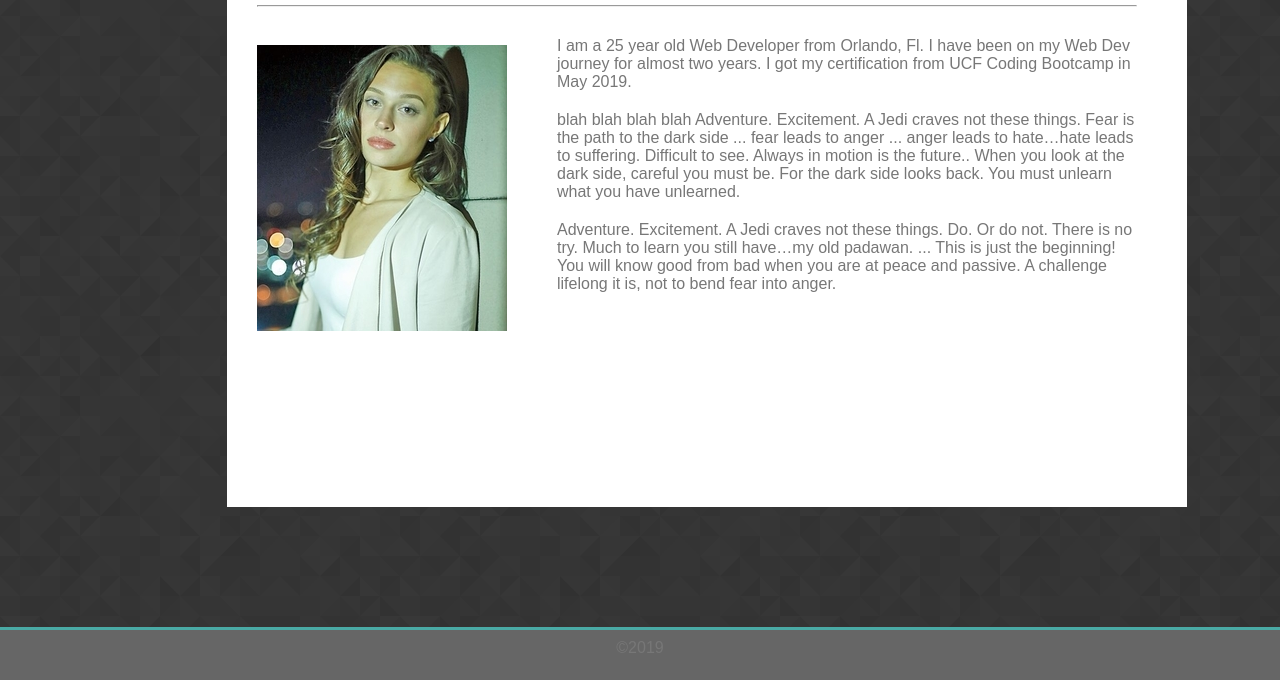
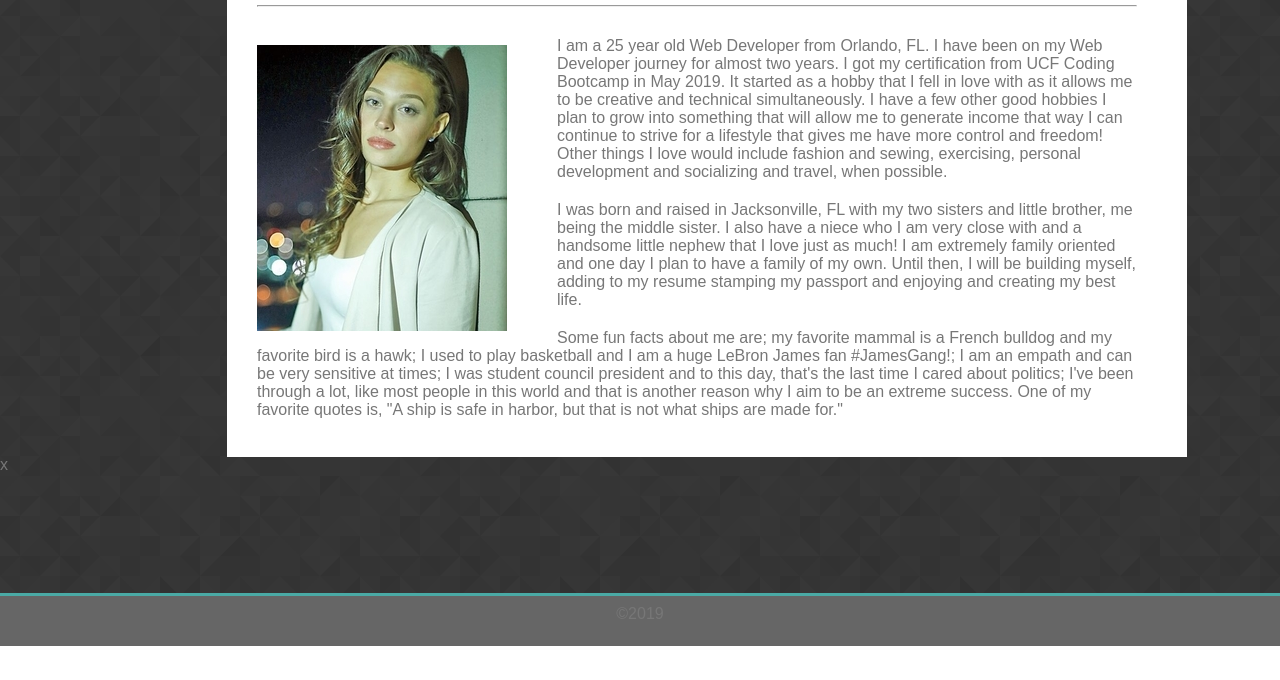
Before and after one commit to pmaddie/Basic-Portfolio, a plain HTML site: page index.html in a window 1280 px wide. Shown: the part 264-944 px from the top of the page. After the commit the page ends 910 px from the top, so only its background shows below. Drawn offline with Linux system fonts and the light colour scheme; a script that the page names is missing.

Commit message:
finished project with completed bio, links and some notes added SN: will add notes as I go next time

```diff
--- a/index.html
+++ b/index.html
@@ -12,13 +12,15 @@
 
 <body>
  <div>
+     <!-- same for all three html pages -->
         <header>
             <div class="container">
                 <h1>Madeline F. Prusak</h1>
                     <nav class="links">
+                        <a href="contact.html">Contact</a>
                         <a href="index.html">About</a>
                         <a href="portfolio.html">Portfolio</a>
-                        <a href="contact.html">Contact</a>
+
                     </nav>
                 <div class="clearfix"></div>
             </div class="container">
@@ -26,33 +28,39 @@
     </div>
 
         <div>
-            <section>
+            <section class="section1">
                 <h2>About Me</h2>
                 <hr class="hr">
 
                     <img src="assets/images/14642519_1013898635388801_9193.jpg" alt="Photo of Madeline" class="inline-img"/>
-
-                        <p class="paragraph1">     I am a 25 year old Web Developer from Orlando, Fl. I have been on my Web Dev journey for almost
-                        two years. I got my certification from UCF Coding Bootcamp in May 2019.
+                   <!-- bio  -->
+                        <p class="paragraph1">     I am a 25 year old Web Developer from Orlando, FL. I have been on my Web Developer journey for almost two years.
+                                I got my certification from UCF Coding Bootcamp in May 2019. It started as a hobby that I fell in love with as it
+                                allows me to be creative and technical simultaneously. I have a few other good hobbies I plan to grow into something
+                                that will allow me to generate income that way I can continue to strive for a lifestyle that gives me have more control
+                                and freedom! Other things I love would include fashion and sewing, exercising, personal development and socializing
+                                and travel, when possible.
                     </p>
-                        <p class="paragraph2">     blah blah blah blah Adventure. Excitement. A Jedi craves not these things. Fear is the path to
-                        the dark side ... fear leads to anger ... anger leads to hate…hate leads to suffering. Difficult
-                        to see. Always in motion is the future.. When you look at the dark side, careful you must be. For
-                        the dark side looks back. You must unlearn what you have unlearned.
+                        <p class="paragraph2">     I was born and raised in Jacksonville, FL with my two sisters and little brother, me being the middle sister.
+                                I also have a niece who I am very close with and a handsome little nephew that I love just as much! I am extremely
+                                 family oriented and one day I plan to have a family of my own. Until then, I will be building myself, adding to
+                                 my resume stamping my passport and enjoying and creating my best life.
                      </p>
 
-                        <p class="paragraph3">     Adventure. Excitement. A Jedi craves not these things. Do. Or do not. There is no try. Much
-                        to learn you still have…my old padawan. ... This is just the beginning! You will know good
-                        from bad when you are at peace and passive. A challenge lifelong it is, not to bend fear
-                        into anger.
-                    </p>
+                        <p class="paragraph3">     Some fun facts about me are; my favorite mammal is a French bulldog and my favorite bird is a hawk;
+                                I used to play basketball and I am a huge LeBron James fan #JamesGang!; I am an empath and can be very
+                                sensitive at times; I was student council president and to this day, that's the last time I cared about
+                                 politics; I've been through a lot, like most people in this world and that is another reason why I aim
+                                 to be an extreme success. One of my favorite quotes is, "A ship is safe in harbor, but that is not what
+                                 ships are made for."
+                     </p>
             </section>
         </div>
 
 <div class="clearfix">
-
+    x
 </div>
-
+<!-- /* header and footer the same for all html pages */ -->
         <footer>
             <center>&copy;2019</center>
         </footer>
--- a/style.css
+++ b/style.css
@@ -3,7 +3,7 @@ body {
     font-family: Arial, Helvetica, sans-serif;
     color: #777777;
 }
-
+ /* refer to font family in instructions for headers */
 h1 {
     font-family: 'Georgia', Times, Times New Roman, serif;
     background: #4aaaa4;
@@ -66,6 +66,10 @@ header {
 .paragraph1 {
     margin-top: 30px;
 }
+
+.paragraph3 {
+    margin-left: 30px;
+}
 /* how to align "about me" to "madeline f prusak" */
 h2 {
     font-family: 'Georgia', Times, Times New Roman, serif;
@@ -96,9 +100,11 @@ p {
     width: 1250px;
 }
 
-/* play around */
+/* play around with these different syntaxes*/
+
+
 section {
-    min-height: 600px;
+    min-height: 550px;
     width: 960px;
     margin-left: 227px;
     background-color: white;
@@ -142,6 +148,7 @@ footer {
     text-decoration: none;
     display: inline-block;
     font-size: 16px;
+    font-weight: lighter
 }
 
 .image {
@@ -170,7 +177,6 @@ footer {
 }
 
 /* pic banners */
-/* header and footer the same */
 h3 {
     font-family: 'Georgia', Times, Times New Roman, serif;
     position:  absolute;
@@ -186,3 +192,11 @@ h3 {
     bottom: 30px;
     left: 20px;
 }
+
+h5 {
+    margin-bottom: -10px;
+}
+
+.textarea {
+    margin-top: 15px;
+}
```
Also changed, not shown: contact.html (+8 -7 lines), portfolio.html (+1 -1 lines).
